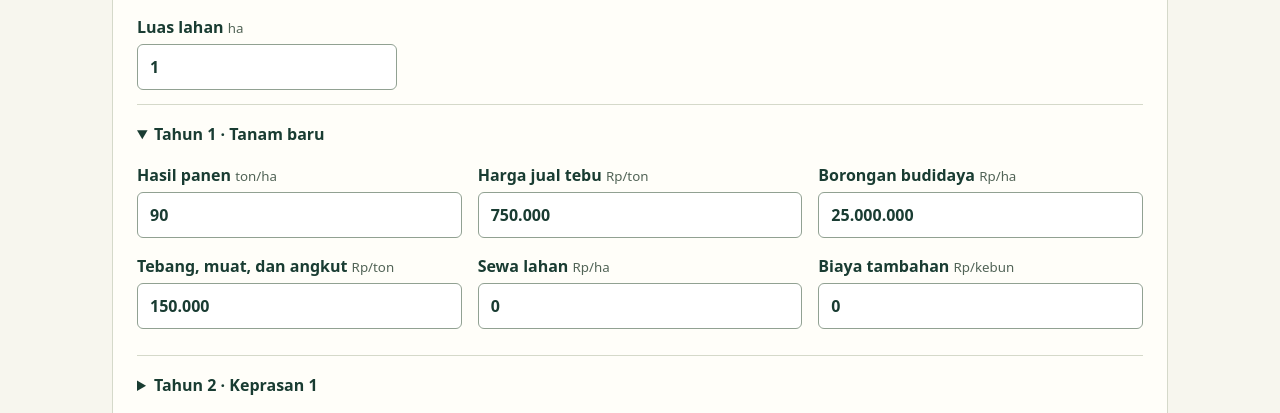
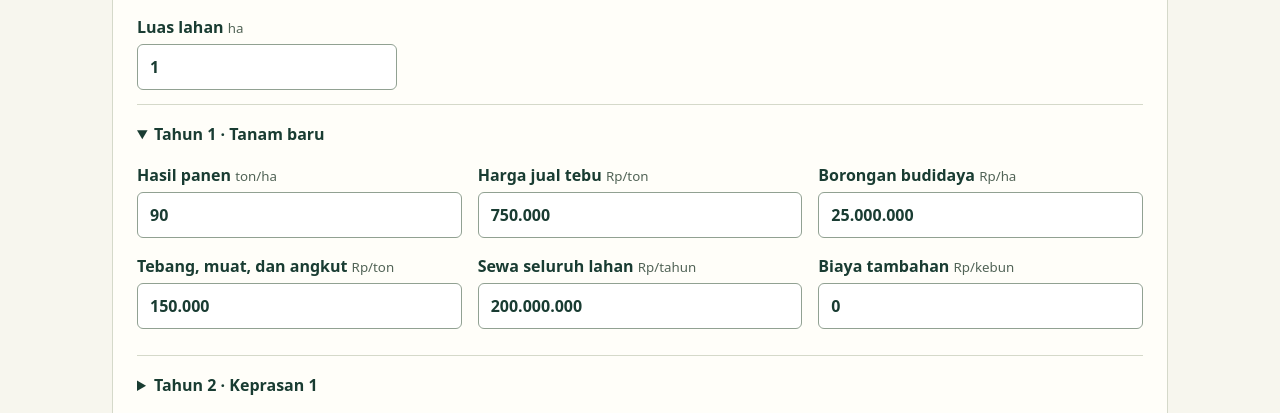
Before and after one commit to revoltase/tebu, a plain HTML site: page index.html in a window 1280 px wide. Shown: the part 491-904 px from the top of the page. Drawn offline with Linux system fonts and the light colour scheme.

Commit message:
Atur sewa seluruh kebun Rp200 juta per tahun

```diff
--- a/index.html
+++ b/index.html
@@ -44,25 +44,25 @@ tr.strong{font-weight:700;background:#eff3e7}.negative{color:#9b321e}
 <label>Harga jual tebu <small>Rp/ton</small><input id="price0" inputmode="numeric" value="750.000"></label>
 <label>Borongan budidaya <small>Rp/ha</small><input id="grow0" inputmode="numeric" value="25.000.000"></label>
 <label>Tebang, muat, dan angkut <small>Rp/ton</small><input id="haul0" inputmode="numeric" value="150.000"></label>
-<label>Sewa lahan <small>Rp/ha</small><input id="rent0" inputmode="numeric" value="0"></label>
+<label>Sewa seluruh lahan <small>Rp/tahun</small><input id="rent0" inputmode="numeric" value="200.000.000"></label>
 <label>Biaya tambahan <small>Rp/kebun</small><input id="other0" inputmode="numeric" value="0"></label></div></details>
 <details ><summary>Tahun 2 · Keprasan 1</summary><div class="grid"><label>Hasil panen <small>ton/ha</small><input id="yield1" inputmode="decimal" value="85"></label>
 <label>Harga jual tebu <small>Rp/ton</small><input id="price1" inputmode="numeric" value="750.000"></label>
 <label>Borongan budidaya <small>Rp/ha</small><input id="grow1" inputmode="numeric" value="18.000.000"></label>
 <label>Tebang, muat, dan angkut <small>Rp/ton</small><input id="haul1" inputmode="numeric" value="150.000"></label>
-<label>Sewa lahan <small>Rp/ha</small><input id="rent1" inputmode="numeric" value="0"></label>
+<label>Sewa seluruh lahan <small>Rp/tahun</small><input id="rent1" inputmode="numeric" value="200.000.000"></label>
 <label>Biaya tambahan <small>Rp/kebun</small><input id="other1" inputmode="numeric" value="0"></label></div></details>
 <details ><summary>Tahun 3 · Keprasan 2</summary><div class="grid"><label>Hasil panen <small>ton/ha</small><input id="yield2" inputmode="decimal" value="80"></label>
 <label>Harga jual tebu <small>Rp/ton</small><input id="price2" inputmode="numeric" value="750.000"></label>
 <label>Borongan budidaya <small>Rp/ha</small><input id="grow2" inputmode="numeric" value="18.000.000"></label>
 <label>Tebang, muat, dan angkut <small>Rp/ton</small><input id="haul2" inputmode="numeric" value="150.000"></label>
-<label>Sewa lahan <small>Rp/ha</small><input id="rent2" inputmode="numeric" value="0"></label>
+<label>Sewa seluruh lahan <small>Rp/tahun</small><input id="rent2" inputmode="numeric" value="200.000.000"></label>
 <label>Biaya tambahan <small>Rp/kebun</small><input id="other2" inputmode="numeric" value="0"></label></div></details>
 <details ><summary>Tahun 4 · Keprasan 3</summary><div class="grid"><label>Hasil panen <small>ton/ha</small><input id="yield3" inputmode="decimal" value="75"></label>
 <label>Harga jual tebu <small>Rp/ton</small><input id="price3" inputmode="numeric" value="750.000"></label>
 <label>Borongan budidaya <small>Rp/ha</small><input id="grow3" inputmode="numeric" value="18.000.000"></label>
 <label>Tebang, muat, dan angkut <small>Rp/ton</small><input id="haul3" inputmode="numeric" value="150.000"></label>
-<label>Sewa lahan <small>Rp/ha</small><input id="rent3" inputmode="numeric" value="0"></label>
+<label>Sewa seluruh lahan <small>Rp/tahun</small><input id="rent3" inputmode="numeric" value="200.000.000"></label>
 <label>Biaya tambahan <small>Rp/kebun</small><input id="other3" inputmode="numeric" value="0"></label></div></details>
 <p role="status" id="notice"></p></section>
 <section><h2>Hasil per tahun</h2><p>Semua nilai rupiah mencakup seluruh luas kebun. Harga impas menunjukkan harga jual per ton yang menutup biaya tahun tersebut.</p>
@@ -86,7 +86,7 @@ function project(area, input) {
   const revenue = tons * input.price;
   const grow = area * input.grow;
   const harvest = tons * input.haul;
-  const rent = area * input.rent;
+  const rent = input.rent;
   const cost = grow + harvest + rent + input.other;
   const profit = revenue - cost;
   return {tons,revenue,grow,harvest,rent,other:input.other,cost,profit,breakEven:tons > 0 ? Math.ceil(cost / tons) : null};
```
